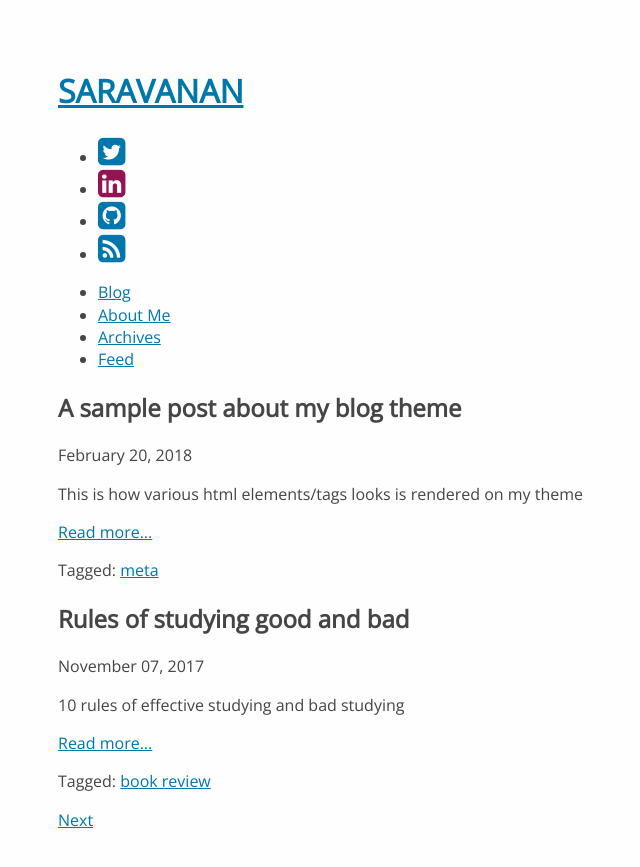
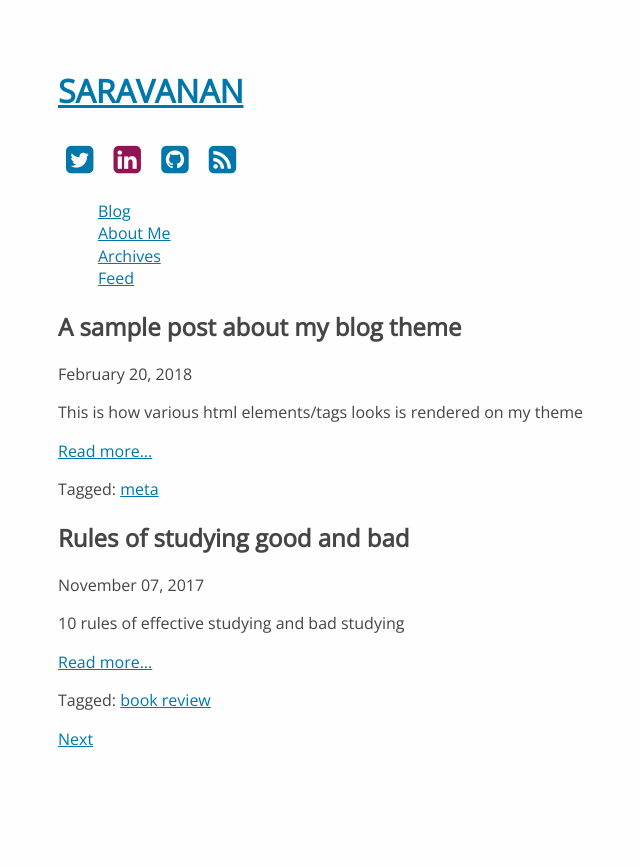
Before and after one commit to saravanaram/saravanaram.github.io, a Jekyll site: the page built from index.html, in a window 1280 px wide. Shown: the top 867 px of the page, without its empty margins (182-822 px from the left). Built offline with Jekyll 4.4.1, drawn with Linux system fonts in a browser that asks for light colours; nearby versions of some CDN libraries; the list of posts is cut into pages by our own code.

Commit message:
updates made to add my own style for nav

```diff
--- a/assets/css/mf.css
+++ b/assets/css/mf.css
@@ -254,3 +254,16 @@ p.fakepre{
     font-family:monospace;
     font-size:.9em
 }
+ul.social {
+    padding:0;
+    margin:0;
+}
+ul.social li {
+    list-style: none;
+    display: inline-block;
+    margin:0;
+    padding: 0.5em;
+}
+ul.links li {
+    list-style: none;
+}
```
